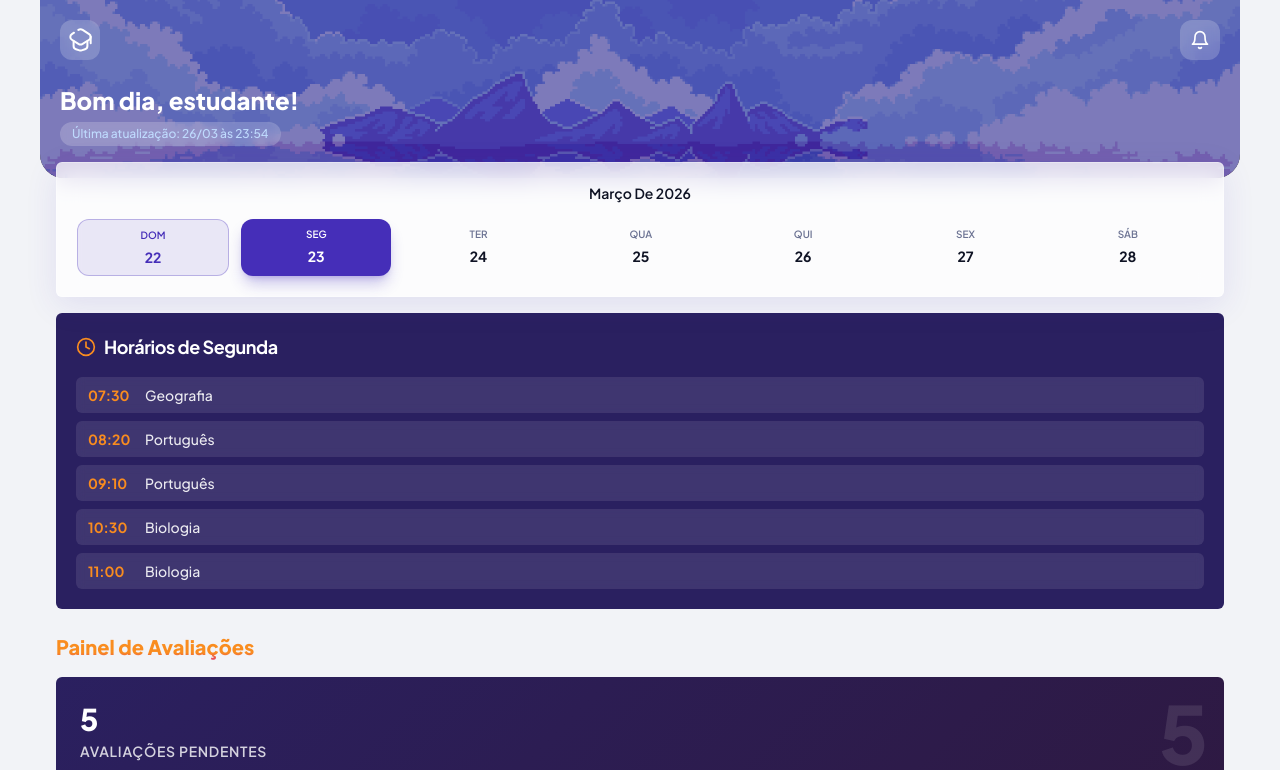
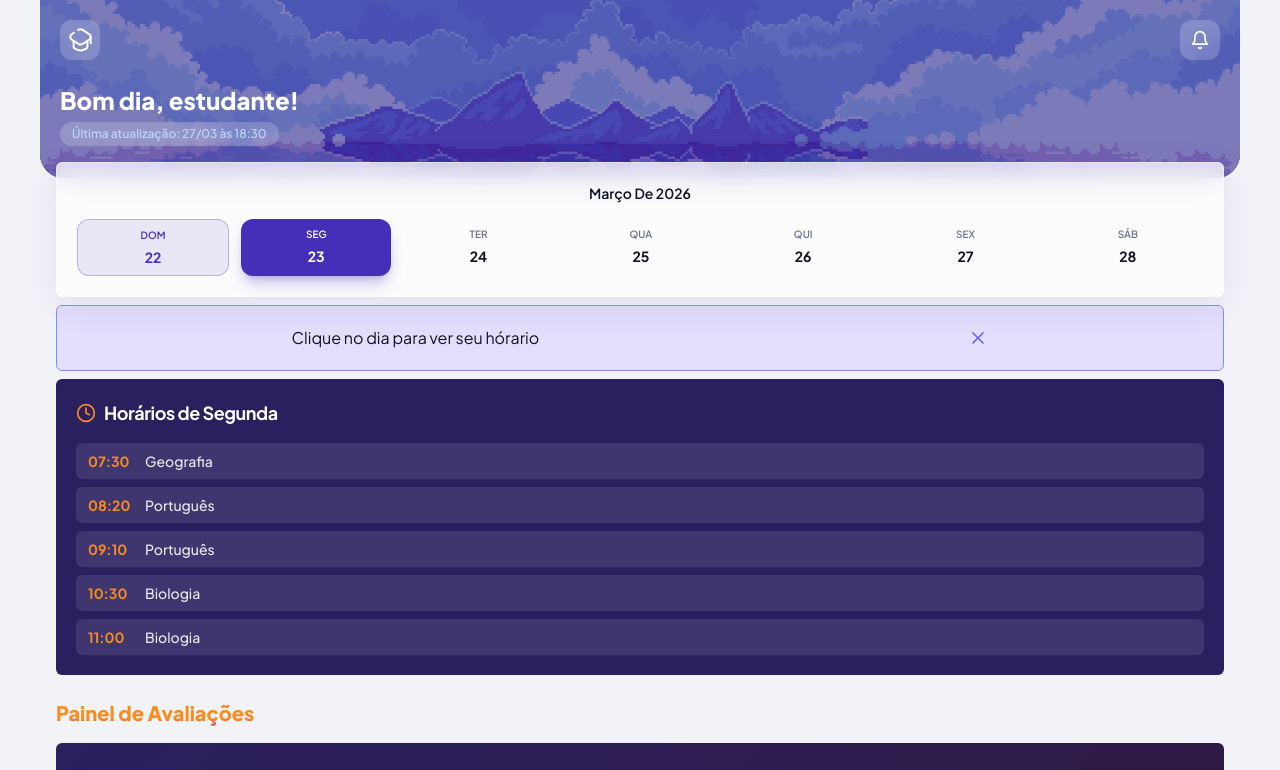
Before and after one commit to rafaelg3r/Classmind-V3, a React (Vite) app: page / in a window 1280 px wide. Shown: the top 770 px of the page. Built offline with nearby package versions, Linux system fonts and the light colour scheme.

Commit message:
feat: add a tutorial for the user understand that he can change the day

```diff
--- a/src/components/Dashboard.tsx
+++ b/src/components/Dashboard.tsx
@@ -1,14 +1,15 @@
 import { useState } from "react";
 import WeekCalendar from "./WeekCalendar";
 import DailySchedule from "./DailySchedule";
+import { X } from "lucide-react";
+
+const currentDay = new Date().getDay();
+const currentHour = new Date().getHours();
+
+let initialDay = currentDay;
 
 const Dashboard = () => {
-  // Lógica para definir o dia inicial (pula para amanhã se for >= 12h)
   const getInitialDay = () => {
-    const currentDay = new Date().getDay();
-    const currentHour = new Date().getHours();
-
-    let initialDay = currentDay;
     if (currentHour >= 12) {
       initialDay++;
     }
@@ -18,12 +19,27 @@ const Dashboard = () => {
     }
     return initialDay > 6 ? 0 : initialDay; // Garante que não passa de 6
   };
+  // Lógica para definir o dia inicial (pula para amanhã se for >= 12h)
 
   const [selectedDay, setSelectedDay] = useState<number>(getInitialDay());
 
+  const [isTutorialOpen, setIsTutorialOpen] = useState(true);
   return (
     <div className="flex flex-col ">
       <WeekCalendar selectedDay={selectedDay} onSelectDay={setSelectedDay} />
+      {selectedDay === initialDay && isTutorialOpen === true && (
+        <button
+          className="flex items-center justify-center rounded-[6px] px-1 py-2 sm:p-5 mx-4 mt-2 -mb-2 border border-indigo-400 bg-violet-200/70"
+          onClick={() => {
+            setIsTutorialOpen(false);
+          }}
+        >
+          <h3 className="flex items-center justify-around w-full">
+            Clique no dia para ver seu hórario
+            <X className="w-5 h-5 text-indigo-500 cursor-pointer" />
+          </h3>
+        </button>
+      )}
       <DailySchedule selectedDay={selectedDay} />
     </div>
   );
--- a/src/components/DashboardHeader.tsx
+++ b/src/components/DashboardHeader.tsx
@@ -74,7 +74,7 @@ export function DashboardHeader() {
         </h1>
         <div className="inline-flex items-center gap-1.5 px-3 py-1 rounded-full bg-card/20 backdrop-blur-sm">
           <span className="text-xs font-medium text-blue-200">
-            Última atualização: 26/03 às 23:54
+            Última atualização: 27/03 às 18:30
           </span>
         </div>
       </motion.div>
```
